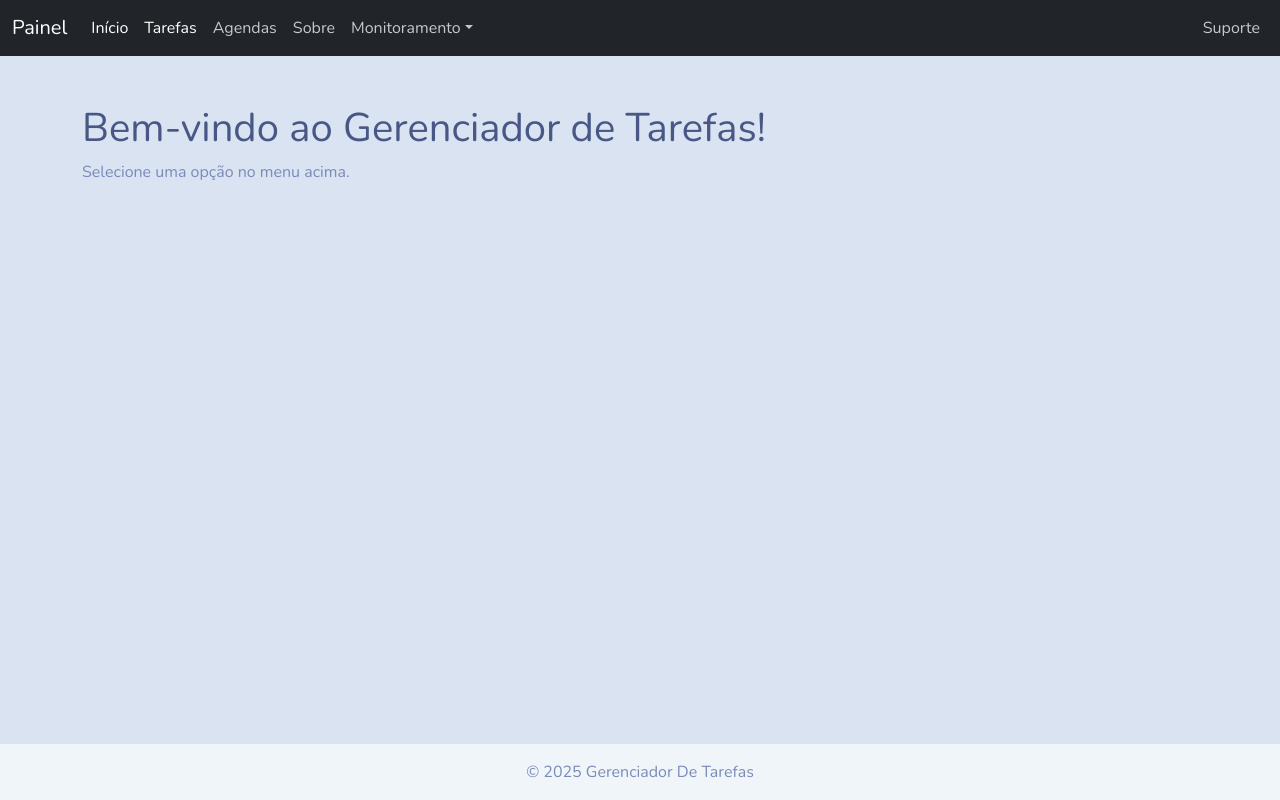
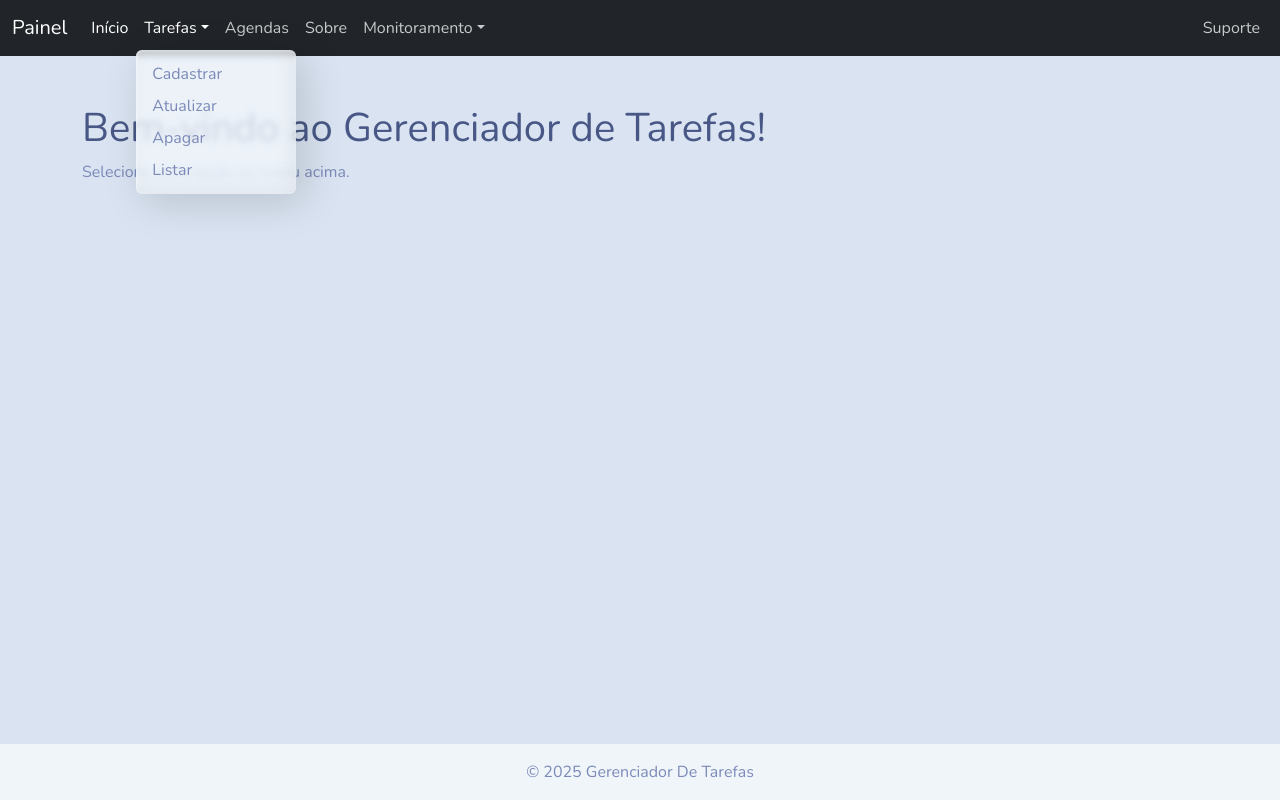
Before and after one commit to JadsonAnderson/Task_Management_System_Front, a React (Vite) app: page / in a window 1280 px wide. Both pictures are taken after a click on the button "Tarefas". Built offline with nearby package versions, Linux system fonts and the light colour scheme.

Commit message:
adding the task entity crud

```diff
--- a/src/App.jsx
+++ b/src/App.jsx
@@ -3,13 +3,20 @@ import BaseBoard from "./components/BaseBoard";
 import UserLogPage from "./pages/UserLogPage";
 import NavBarLog from "./components/NavBarLog";
 import PageAddUserLog from "./components/PageAddUserLog";
+import AddTaskPage from "./components/AddTaskPage";
+import UpdateTaskPage from "./components/UpdateTaskPage";
+import DeleteTaskPage from "./components/DeleteTaskPage";
+import ListTaskPage from "./components/ListTaskPage";
 
 // Utils
 const PAGE_VIEWS = {
   HOME: "home",
   VIEW_LOGS: "viewLogs",
   ADD_LOGS: "addLogs",
-  // ... outras páginas
+  ADD_TASK: "addTask",
+  UPDATE_TASK: "updateTask",
+  DELETE_TASK: "deleteTask",
+  LIST_TASKS: "listTasks",
 };
 
 function App() {
@@ -25,6 +32,26 @@ function App() {
     setCurrentPage(PAGE_VIEWS.ADD_LOGS);
   };
 
+  // Função para cadastrar uma nova tarefa
+  const handleShowAddTaskPage = () => {
+    setCurrentPage(PAGE_VIEWS.ADD_TASK);
+  };
+
+  // Função para atualizar uma tarefa
+  const handleShowUpdateTaskPage = () => {
+    setCurrentPage(PAGE_VIEWS.UPDATE_TASK);
+  };
+
+  // Função para apagar uma tarefa
+  const handleShowDeleteTaskPage = () => {
+    setCurrentPage(PAGE_VIEWS.DELETE_TASK);
+  };
+
+  // Função para listar uma tarefa
+  const handleShowListTasksPage = () => {
+    setCurrentPage(PAGE_VIEWS.LIST_TASKS);
+  };
+
   // Função para renderizar o conteúdo da página principal com base no estado
   const renderMainContent = () => {
     switch (currentPage) {
@@ -32,6 +59,14 @@ function App() {
         return <UserLogPage />;
       case PAGE_VIEWS.ADD_LOGS:
         return <PageAddUserLog />;
+      case PAGE_VIEWS.ADD_TASK:
+        return <AddTaskPage/>
+      case PAGE_VIEWS.UPDATE_TASK:
+        return <UpdateTaskPage/>
+      case PAGE_VIEWS.DELETE_TASK:
+        return <DeleteTaskPage/>
+      case PAGE_VIEWS.LIST_TASKS:
+        return <ListTaskPage/>
       case PAGE_VIEWS.HOME:
       default:
         return (
@@ -49,12 +84,15 @@ function App() {
     >
       <NavBarLog
         onVisualizarUsuariosClick={handleShowUserLogPage}
-        onAdicionarUsuariosClick={handleShowAddUserLogPage} // <--- NOVO: Passe a nova função
+        onAdicionarUsuariosClick={handleShowAddUserLogPage}
+        onCadastrarTarefaClick={handleShowAddTaskPage}
+        onAtualizarTarefaClick={handleShowUpdateTaskPage}
+        onApagarTarefaClick={handleShowDeleteTaskPage}
+        onListarTarefasClick={handleShowListTasksPage}
       />
 
       <div style={{ flexGrow: 1 }}>
-        {renderMainContent()}{" "}
-        {/* Chama a função que renderiza a página atual */}
+        {renderMainContent()}
       </div>
 
       <BaseBoard />
@@ -62,4 +100,4 @@ function App() {
   );
 }
 
-export default App;
+export default App
--- /dev/null
+++ b/src/components/AddTaskPage.jsx
@@ -0,0 +1,25 @@
+// src/pages/AddTaskPage.jsx
+import React from 'react';
+
+function AddTaskPage() {
+  return (
+    <div className="container mt-5">
+      <h2>Cadastrar Nova Tarefa</h2>
+      <p>Este é o formulário para adicionar uma nova tarefa.</p>
+      {/* Aqui você colocaria o formulário de cadastro de tarefas */}
+      <form>
+        <div className="mb-3">
+          <label htmlFor="taskName" className="form-label">Nome da Tarefa</label>
+          <input type="text" className="form-control" id="taskName" />
+        </div>
+        <div className="mb-3">
+          <label htmlFor="taskDescription" className="form-label">Descrição</label>
+          <textarea className="form-control" id="taskDescription" rows="3"></textarea>
+        </div>
+        <button type="submit" className="btn btn-primary">Salvar Tarefa</button>
+      </form>
+    </div>
+  );
+}
+
+export default AddTaskPage;
--- /dev/null
+++ b/src/components/DeleteTaskPage.jsx
@@ -0,0 +1,19 @@
+// src/pages/DeleteTaskPage.jsx
+import React from 'react';
+
+function DeleteTaskPage() {
+  return (
+    <div className="container mt-5">
+      <h2>Apagar Tarefa</h2>
+      <p>Confirme a exclusão de uma tarefa.</p>
+      {/* Aqui você colocaria a interface para apagar tarefas */}
+      <div className="mb-3">
+        <label htmlFor="taskIdDelete" className="form-label">ID da Tarefa a ser Apagada</label>
+        <input type="text" className="form-control" id="taskIdDelete" />
+      </div>
+      <button type="button" className="btn btn-danger">Confirmar Exclusão</button>
+    </div>
+  );
+}
+
+export default DeleteTaskPage;
--- /dev/null
+++ b/src/components/ListTaskPage.jsx
@@ -0,0 +1,39 @@
+// src/pages/ListTasksPage.jsx
+import React from 'react';
+
+function ListTasksPage() {
+  // Exemplo de dados de tarefas (você buscará isso de uma API real)
+  const tasks = [
+    { id: 1, name: 'Comprar Leite', description: 'Leite integral e desnatado' },
+    { id: 2, name: 'Pagar Contas', description: 'Água, luz e internet' },
+    { id: 3, name: 'Estudar React', description: 'Praticar hooks e componentes' },
+  ];
+
+  return (
+    <div className="container mt-5">
+      <h2>Listar Todas as Tarefas</h2>
+      <p>Aqui está a lista de suas tarefas atuais:</p>
+      {/* Aqui você exibiria a lista de tarefas, talvez em uma tabela */}
+      <table className="table table-striped">
+        <thead>
+          <tr>
+            <th scope="col">#</th>
+            <th scope="col">Nome</th>
+            <th scope="col">Descrição</th>
+          </tr>
+        </thead>
+        <tbody>
+          {tasks.map(task => (
+            <tr key={task.id}>
+              <th scope="row">{task.id}</th>
+              <td>{task.name}</td>
+              <td>{task.description}</td>
+            </tr>
+          ))}
+        </tbody>
+      </table>
+    </div>
+  );
+}
+
+export default ListTasksPage;
--- a/src/components/NavBarLog.jsx
+++ b/src/components/NavBarLog.jsx
@@ -1,6 +1,10 @@
 // src/components/NavBarLog.jsx
 
-function NavBarLog({ onVisualizarUsuariosClick, onAdicionarUsuariosClick }) {
+function NavBarLog({ onVisualizarUsuariosClick, onAdicionarUsuariosClick,
+  onCadastrarTarefaClick,
+  onAtualizarTarefaClick,
+  onApagarTarefaClick,
+  onListarTarefasClick, }) {
   return (
     // Removi o <div> extra que estava envolvendo a <nav>.
     // A <nav> é o elemento raiz do componente.
@@ -27,15 +31,72 @@ function NavBarLog({ onVisualizarUsuariosClick, onAdicionarUsuariosClick }) {
         <div className="collapse navbar-collapse" id="navbarColor02">
           <ul className="navbar-nav me-auto">
             <li className="nav-item">
-              <a className="nav-link active" href="#">
+              <a className="nav-link active" href="#" onClick={() => { /* Lógica para voltar à HOME */ }}>
                 Início
                 <span className="visually-hidden">(current)</span>
               </a>
             </li>
-            <li className="nav-item">
-              <a className="nav-link" href="#">
+            <li className="nav-item dropdown">
+              <a
+                className="nav-link dropdown-toggle"
+                data-bs-toggle="dropdown"
+                href="#"
+                role="button"
+                aria-haspopup="true"
+                aria-expanded="false"
+              >
                 Tarefas
               </a>
+              <div className="dropdown-menu">
+                <li>
+                  <a
+                    className="dropdown-item"
+                    href="#"
+                    onClick={(e) => {
+                      e.preventDefault(); // Impede a navegação padrão do link
+                      onCadastrarTarefaClick(); // Chama a função passada do App.jsx
+                    }}
+                  >
+                    Cadastrar
+                  </a>
+                </li>
+                <li>
+                  <a
+                    className="dropdown-item"
+                    href="#"
+                    onClick={(e) => {
+                      e.preventDefault();
+                      onAtualizarTarefaClick();
+                    }}
+                  >
+                    Atualizar
+                  </a>
+                </li>
+                <li>
+                  <a
+                    className="dropdown-item"
+                    href="#"
+                    onClick={(e) => {
+                      e.preventDefault();
+                      onApagarTarefaClick();
+                    }}
+                  >
+                    Apagar
+                  </a>
+                </li>
+                <li>
+                  <a
+                    className="dropdown-item"
+                    href="#"
+                    onClick={(e) => {
+                      e.preventDefault();
+                      onListarTarefasClick();
+                    }}
+                  >
+                    Listar
+                  </a>
+                </li>
+              </div>
             </li>
             <li className="nav-item">
               <a className="nav-link" href="#">
--- /dev/null
+++ b/src/components/UpdateTaskPage.jsx
@@ -0,0 +1,25 @@
+// src/pages/UpdateTaskPage.jsx
+import React from 'react';
+
+function UpdateTaskPage() {
+  return (
+    <div className="container mt-5">
+      <h2>Atualizar Tarefa</h2>
+      <p>Aqui você pode editar os detalhes de uma tarefa existente.</p>
+      {/* Aqui você colocaria o formulário de atualização de tarefas */}
+      <form>
+        <div className="mb-3">
+          <label htmlFor="taskId" className="form-label">ID da Tarefa</label>
+          <input type="text" className="form-control" id="taskId" placeholder="Digite o ID da tarefa para buscar" />
+        </div>
+        <div className="mb-3">
+          <label htmlFor="taskNameUpdate" className="form-label">Novo Nome</label>
+          <input type="text" className="form-control" id="taskNameUpdate" />
+        </div>
+        <button type="submit" className="btn btn-warning">Atualizar Tarefa</button>
+      </form>
+    </div>
+  );
+}
+
+export default UpdateTaskPage;
```
